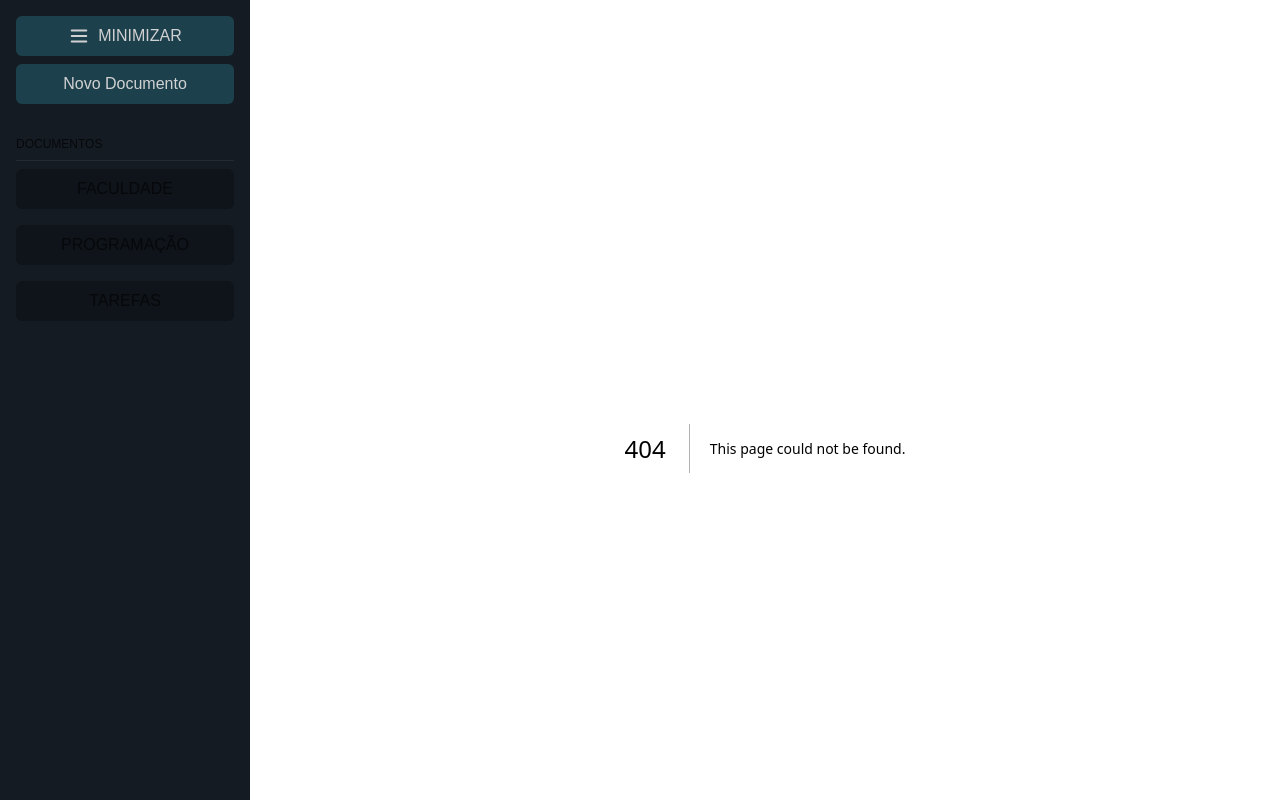
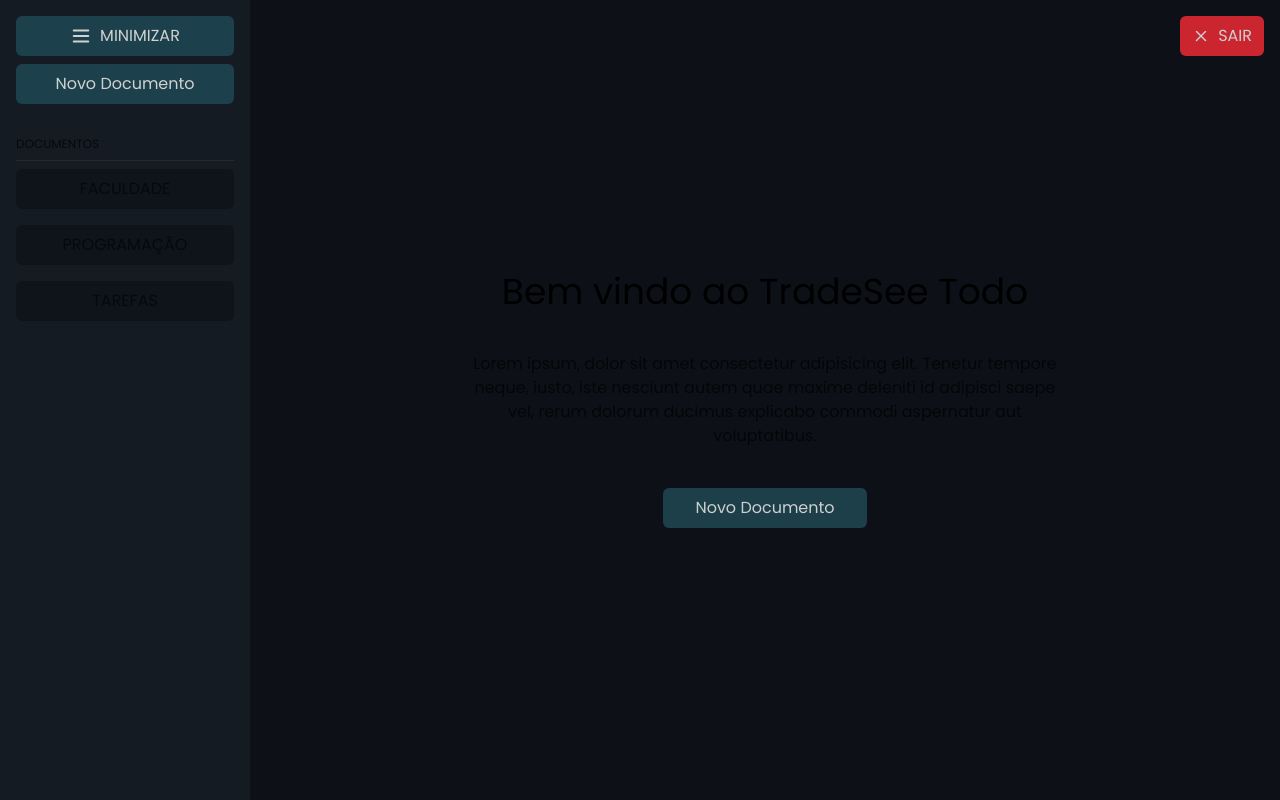
Before and after one commit to JoandersonReis/to-do, a Next.js app in the folder web/: page /painel in a window 1280 px wide. Before the commit this address had no page. Built offline with nearby package versions, Linux system fonts and the light colour scheme.

Commit message:
Frontend: Feat: Login.

```diff
--- a/web/src/app/layout.tsx
+++ b/web/src/app/layout.tsx
@@ -1,20 +1,15 @@
-import Menu from "@/components/Menu"
 import type { Metadata } from "next"
-import { Geist, Geist_Mono } from "next/font/google"
+import { Poppins } from "next/font/google"
 import "./globals.css"
 
-const geistSans = Geist({
-  variable: "--font-geist-sans",
-  subsets: ["latin"],
-})
-
-const geistMono = Geist_Mono({
-  variable: "--font-geist-mono",
+const poppins = Poppins({
+  variable: "--font-poppins-sans",
+  weight: ["400", "600"],
   subsets: ["latin"],
 })
 
 export const metadata: Metadata = {
-  title: "Create Next App",
+  title: "TradeSee - To Do",
   description: "Generated by create next app",
 }
 
@@ -25,17 +20,7 @@
 }>) {
   return (
     <html lang="en">
-      <body
-        className={`${geistSans.variable} ${geistMono.variable} antialiased`}
-      >
-        <div className="h-screen flex">
-          <Menu />
-
-          <main className="flex-1 overflow-y-scroll p-12 h-screen">
-            {children}
-          </main>
-        </div>
-      </body>
+      <body className={`${poppins.variable} antialiased`}>{children}</body>
     </html>
   )
 }
--- a/web/src/app/page.tsx
+++ b/web/src/app/page.tsx
@@ -1,19 +1,9 @@
-import NewDocumentModal from "@/components/NewDocumentModal"
+import Login from "@/components/Login"
 
 export default function Home() {
   return (
-    <div className="h-full flex items-center justify-center">
-      <div className="flex flex-col items-center justify-center gap-10">
-        <h1 className="text-4xl">Bem vindo ao TradeSee Todo</h1>
-        <p className="text-center opacity-70 max-w-[600px]">
-          Lorem ipsum, dolor sit amet consectetur adipisicing elit. Tenetur
-          tempore neque, iusto, iste nesciunt autem quae maxime deleniti id
-          adipisci saepe vel, rerum dolorum ducimus explicabo commodi aspernatur
-          aut voluptatibus.
-        </p>
-
-        <NewDocumentModal />
-      </div>
+    <div className="h-screen flex items-center justify-center">
+      <Login />
     </div>
   )
 }
--- /dev/null
+++ b/web/src/app/painel/layout.tsx
@@ -0,0 +1,19 @@
+import ExitAccount from "@/components/ExitAccount"
+import Menu from "@/components/Menu"
+
+export default function RootLayout({
+  children,
+}: Readonly<{
+  children: React.ReactNode
+}>) {
+  return (
+    <div className="h-screen flex">
+      <Menu />
+
+      <main className="flex-1 overflow-y-scroll p-12 h-screen relative">
+        <ExitAccount className="absolute top-4 right-4" />
+        {children}
+      </main>
+    </div>
+  )
+}
--- /dev/null
+++ b/web/src/app/painel/page.tsx
@@ -0,0 +1,19 @@
+import NewDocumentModal from "@/components/NewDocumentModal"
+
+export default function Home() {
+  return (
+    <div className="h-full flex items-center justify-center">
+      <div className="flex flex-col items-center justify-center gap-10">
+        <h1 className="text-4xl">Bem vindo ao TradeSee Todo</h1>
+        <p className="text-center opacity-70 max-w-[600px]">
+          Lorem ipsum, dolor sit amet consectetur adipisicing elit. Tenetur
+          tempore neque, iusto, iste nesciunt autem quae maxime deleniti id
+          adipisci saepe vel, rerum dolorum ducimus explicabo commodi aspernatur
+          aut voluptatibus.
+        </p>
+
+        <NewDocumentModal />
+      </div>
+    </div>
+  )
+}
--- a/web/src/components/Button.tsx
+++ b/web/src/components/Button.tsx
@@ -8,7 +8,7 @@
     <button
       {...props}
       className={twMerge(
-        "flex items-center justify-center gap-3 text-white rounded-md px-3 bg-primary cursor-pointer opacity-80 hover:opacity-100 transition-all",
+        "flex items-center justify-center gap-3 text-white rounded-md px-3 bg-primary cursor-pointer opacity-80 hover:opacity-100 transition-all h-10 disabled:bg-zinc-400 disabled:opacity-100 disabled:cursor-auto",
         className
       )}
     />
--- /dev/null
+++ b/web/src/components/ExitAccount.tsx
@@ -0,0 +1,29 @@
+"use client"
+
+import { X } from "lucide-react"
+import { useRouter } from "next/navigation"
+import { ComponentProps } from "react"
+import { twMerge } from "tailwind-merge"
+import Button from "./Button"
+
+type TExitAccount = ComponentProps<"button">
+
+export default function ExitAccount({ className, ...props }: TExitAccount) {
+  const router = useRouter()
+
+  const onLogout = () => {
+    localStorage.clear()
+
+    router.push("/")
+  }
+
+  return (
+    <Button
+      onClick={onLogout}
+      {...props}
+      className={twMerge("bg-red-500 uppercase gap-2", className)}
+    >
+      <X size={18} /> Sair
+    </Button>
+  )
+}
--- /dev/null
+++ b/web/src/components/Login.tsx
@@ -0,0 +1,54 @@
+"use client"
+
+import { loginUserSchema, TLoginUserSchema } from "@/schemas/user"
+import { UserService } from "@/services/UserService"
+import { zodResolver } from "@hookform/resolvers/zod"
+import { CheckCircle } from "lucide-react"
+import { useRouter } from "next/navigation"
+import { useForm } from "react-hook-form"
+import Button from "./Button"
+import { Form } from "./Form"
+
+export default function Login() {
+  const navigation = useRouter()
+  const {
+    handleSubmit,
+    formState: { errors },
+    register,
+    getValues,
+  } = useForm<TLoginUserSchema>({
+    resolver: zodResolver(loginUserSchema),
+  })
+
+  const onSubmit = async (data: TLoginUserSchema) => {
+    const result = await UserService.login(data.username)
+
+    if (result.token) {
+      navigation.push("/painel")
+    }
+  }
+
+  return (
+    <Form.Root
+      onSubmit={handleSubmit(onSubmit)}
+      className="max-w-[600px] p-10 shadow bg-secondary rounded-2xl flex flex-col gap-6"
+    >
+      <h1 className="text-3xl uppercase">
+        Entre para começar sua lista de tarefas
+      </h1>
+
+      <Form.Content className="flex flex-col gap-4">
+        <Form.InputLabel
+          name="username"
+          labelField="Nome de usuário"
+          register={register}
+          error={errors.username?.message}
+        />
+
+        <Button>
+          <CheckCircle size={22} /> Entrar
+        </Button>
+      </Form.Content>
+    </Form.Root>
+  )
+}
--- /dev/null
+++ b/web/src/schemas/user.ts
@@ -0,0 +1,10 @@
+import { z } from "zod"
+
+export const loginUserSchema = z.object({
+  username: z
+    .string()
+    .min(2, "Username precisa ter 2 ou mais caracteres!")
+    .toLowerCase(),
+})
+
+export type TLoginUserSchema = z.infer<typeof loginUserSchema>
--- a/web/src/services/DocumentService.ts
+++ b/web/src/services/DocumentService.ts
@@ -2,7 +2,7 @@
 import { TDocumentCreate, TDocumentResponse, TDocumentWithTasks } from "./types"
 
 export class DocumentService {
-  async create(
+  static async create(
     documentData: TDocumentCreate
   ): Promise<TDocumentResponse | null> {
     const { data } = await api.post("/documents", documentData)
@@ -16,7 +16,7 @@
     return data
   }
 
-  async single(document_id: string): Promise<TDocumentWithTasks | null> {
+  static async single(document_id: string): Promise<TDocumentWithTasks | null> {
     const { data } = await api.get<TDocumentWithTasks>("/documents", {
       params: {
         id: document_id,
@@ -32,13 +32,13 @@
     return data
   }
 
-  async show() {
+  static async show() {
     const { data } = await api.get<TDocumentResponse[]>("/documents")
 
     return data
   }
 
-  async update(
+  static async update(
     documentData: TDocumentCreate
   ): Promise<TDocumentResponse | null> {
     const { data } = await api.put("/documents", documentData)
@@ -52,7 +52,7 @@
     return data
   }
 
-  async delete(document_id: string): Promise<TDocumentResponse | null> {
+  static async delete(document_id: string): Promise<TDocumentResponse | null> {
     const { data } = await api.delete<TDocumentResponse>("/documents", {
       params: {
         id: document_id,
--- a/web/src/services/TaskService.ts
+++ b/web/src/services/TaskService.ts
@@ -2,7 +2,7 @@
 import { TTaskCreate, TTaskResponse } from "./types"
 
 export class DocumentService {
-  async create(taskData: TTaskCreate): Promise<TTaskResponse | null> {
+  static async create(taskData: TTaskCreate): Promise<TTaskResponse | null> {
     const { data } = await api.post("/tasks", taskData)
 
     if (data.status) {
@@ -14,7 +14,7 @@
     return data
   }
 
-  async update(taskData: TTaskCreate): Promise<TTaskResponse | null> {
+  static async update(taskData: TTaskCreate): Promise<TTaskResponse | null> {
     const { data } = await api.put("/tasks", taskData)
 
     if (data.status) {
@@ -26,7 +26,7 @@
     return data
   }
 
-  async delete(task_id: string): Promise<TTaskResponse | null> {
+  static async delete(task_id: string): Promise<TTaskResponse | null> {
     const { data } = await api.delete<TTaskResponse>("/tasks", {
       params: {
         id: task_id,
--- a/web/src/services/UserService.ts
+++ b/web/src/services/UserService.ts
@@ -3,7 +3,7 @@
 import { TUserLoginResponse } from "./types"
 
 export class UserService {
-  async login(username: string) {
+  static async login(username: string) {
     const { data } = await api.post<TUserLoginResponse>("/users/login", {
       username,
     })
--- a/web/src/services/api.ts
+++ b/web/src/services/api.ts
@@ -2,7 +2,7 @@
 import axios from "axios"
 
 export const api = axios.create({
-  baseURL: "https://localhost:4000",
+  baseURL: "http://localhost:4000",
 })
 
 api.interceptors.request.use(async (request) => {
```
Also changed, not shown: 1 other file (tests, documents, lock files or other folders).
